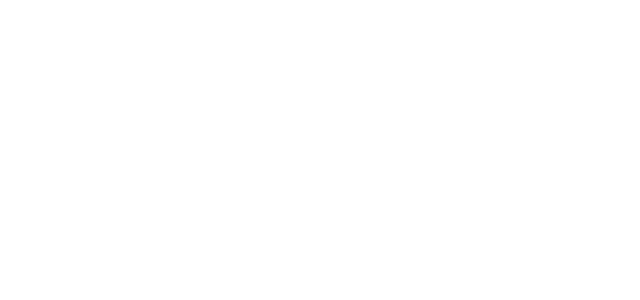
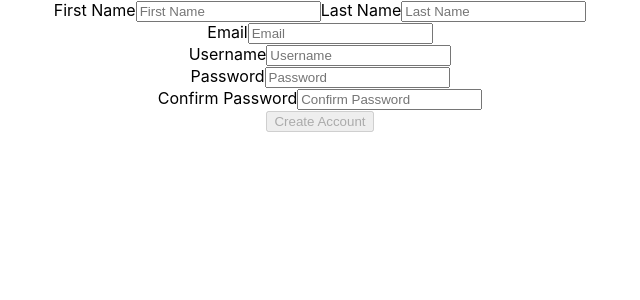
Before and after one commit to eduardopuerta9/JustRides, a React (Create React App) app in the folder client/: page /register in a window 1280 px wide. Before the commit this address had no page. Shown: the top 300 px of the page, without its empty margins (320-960 px from the left). Built offline with nearby package versions, Linux system fonts and the light colour scheme.

Commit message:
register user works on front end and back end

```diff
--- a/client/src/App.js
+++ b/client/src/App.js
@@ -2,7 +2,7 @@ import './App.css'
 import React from 'react'
 import { useState, useEffect } from 'react'
 import { CheckSession } from './services/Auth'
-
+import Register from './components/Register'
 import Home from './components/Home'
 import { Routes, Route } from 'react-router-dom'
 
@@ -21,12 +21,19 @@ function App() {
     const user = await CheckSession()
     setUser(user)
   }
+  useEffect(() => {
+    const token = localStorage.getItem('token')
+    if (token) {
+      checkToken()
+    }
+  }, [])
 
   return (
     <div className="App">
       <main>
         <Routes>
           <Route path="/" element={<Home />}></Route>
+          <Route path="/register" element={<Register />}></Route>
         </Routes>
       </main>
     </div>
--- a/client/src/components/Home.jsx
+++ b/client/src/components/Home.jsx
@@ -6,11 +6,11 @@ const Home = ()=> {
     <section className='startSection'>
 
       <h1 className="WelcomeMessage">Welcome to Just rides</h1>
-      <Link to={`/api/auth/register`}>
+      <Link to={`/register`}>
 
       <button className="SignUp">Sign Up</button>
       </Link>
-      <Link to={`/api/auth/login`}>
+      <Link to={`/login`}>
 
       <button className="LogIn">Log In</button>
       </Link>
--- /dev/null
+++ b/client/src/components/Register.jsx
@@ -0,0 +1,134 @@
+import { useState } from 'react'
+import { useNavigate } from 'react-router-dom'
+import { RegisterUser } from '../services/Auth'
+
+
+const Register = () => {
+  let navigate = useNavigate()
+  const initialState = {
+    firstName: '',
+    lastName: '',
+    email: '',
+    userName: '',
+    password: '',
+    confirmPassword: ''
+  }
+  const [formValues, setFormValues] = useState(initialState)
+
+  const handleChange = (e) => {
+    setFormValues({ ...formValues, [e.target.name]: e.target.value })
+  }
+
+  const handleSubmit = async (e) => {
+    e.preventDefault()
+    await RegisterUser({
+      firstName: formValues.firstName,
+      lastName: formValues.lastName,
+      email: formValues.email,
+      userName: formValues.userName,
+      password: formValues.password
+    })
+    setFormValues(initialState)
+    navigate('/login')
+  }
+  return (
+    <div className="register-form">
+      <form onSubmit={handleSubmit} className="register-container">
+        <div className="register-name">
+          <label htmlFor="firstName" className="firstName-label">
+            First Name
+          </label>
+          <input
+            onChange={handleChange}
+            name="firstName"
+            type="text"
+            value={formValues.firstName}
+            required
+            className="firstName-input"
+            placeholder="First Name"
+          />
+          <label htmlFor="lastName" className="lastName-label">
+            Last Name
+          </label>
+          <input
+            onChange={handleChange}
+            name="lastName"
+            type="text"
+            value={formValues.lastName}
+            required
+            className="lastName-input"
+            placeholder="Last Name"
+          />
+        </div>
+        <div className="email-div">
+          <label htmlFor="email" className="email-label">
+            Email
+          </label>
+          <input
+            onChange={handleChange}
+            name="email"
+            type="email"
+            value={formValues.email}
+            required
+            className="email-input"
+            placeholder="Email"
+          />
+        </div>
+        <div className="userName-div">
+          <label htmlFor="userName" className="userName-label">
+            Username
+          </label>
+          <input
+            onChange={handleChange}
+            name="userName"
+            type="text"
+            value={formValues.userName}
+            required
+            className="userName-input"
+            placeholder="Username"
+          />
+        </div>
+        <div className="password-div">
+          <label htmlFor="password" className="password-label">
+            Password
+          </label>
+          <input
+            onChange={handleChange}
+            name="password"
+            type="password"
+            value={formValues.password}
+            required
+            className="password-input"
+            placeholder="Password"
+          />
+        </div>
+        <div className="confirm">
+          <label htmlFor="confirmPassword" className="confirm-label">
+            Confirm Password
+          </label>
+          <input
+            onChange={handleChange}
+            name="confirmPassword"
+            type="password"
+            value={formValues.confirmPassword}
+            required
+            className="confirm-input"
+            placeholder="Confirm Password"
+          />
+        </div>
+
+        <button
+          disabled={
+            !formValues.userName ||
+            (!formValues.password &&
+              formValues.confirmPassword === formValues.password)
+          }
+        >
+          Create Account
+        </button>
+      </form>
+    </div>
+  )
+}
+
+export default Register
```
